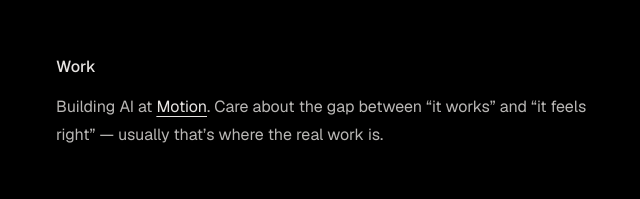
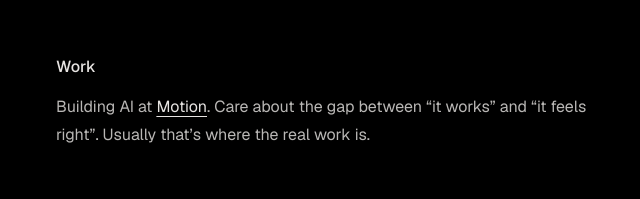
Before and after one commit to BartoszJarocki/jarocki.me, a Next.js app: page /work in a window 1280 px wide. Shown: the part 107-306 px from the top of the page, without its empty margins (312-952 px from the left). Built offline with nearby package versions, Linux system fonts and the light colour scheme; no server answers.

Commit message:
Readme update

```diff
--- a/src/pages/work.tsx
+++ b/src/pages/work.tsx
@@ -67,8 +67,8 @@ export default function WorkPage() {
         >
           Motion
         </a>
-        . Care about the gap between &ldquo;it works&rdquo; and &ldquo;it feels right&rdquo; —
-        usually that&rsquo;s where the real work is.
+        . Care about the gap between &ldquo;it works&rdquo; and &ldquo;it feels right&rdquo;.
+        Usually that&rsquo;s where the real work is.
       </p>
 
       <section className="mt-16">
```
Also changed, not shown: 1 other file (tests, documents, lock files or other folders).
